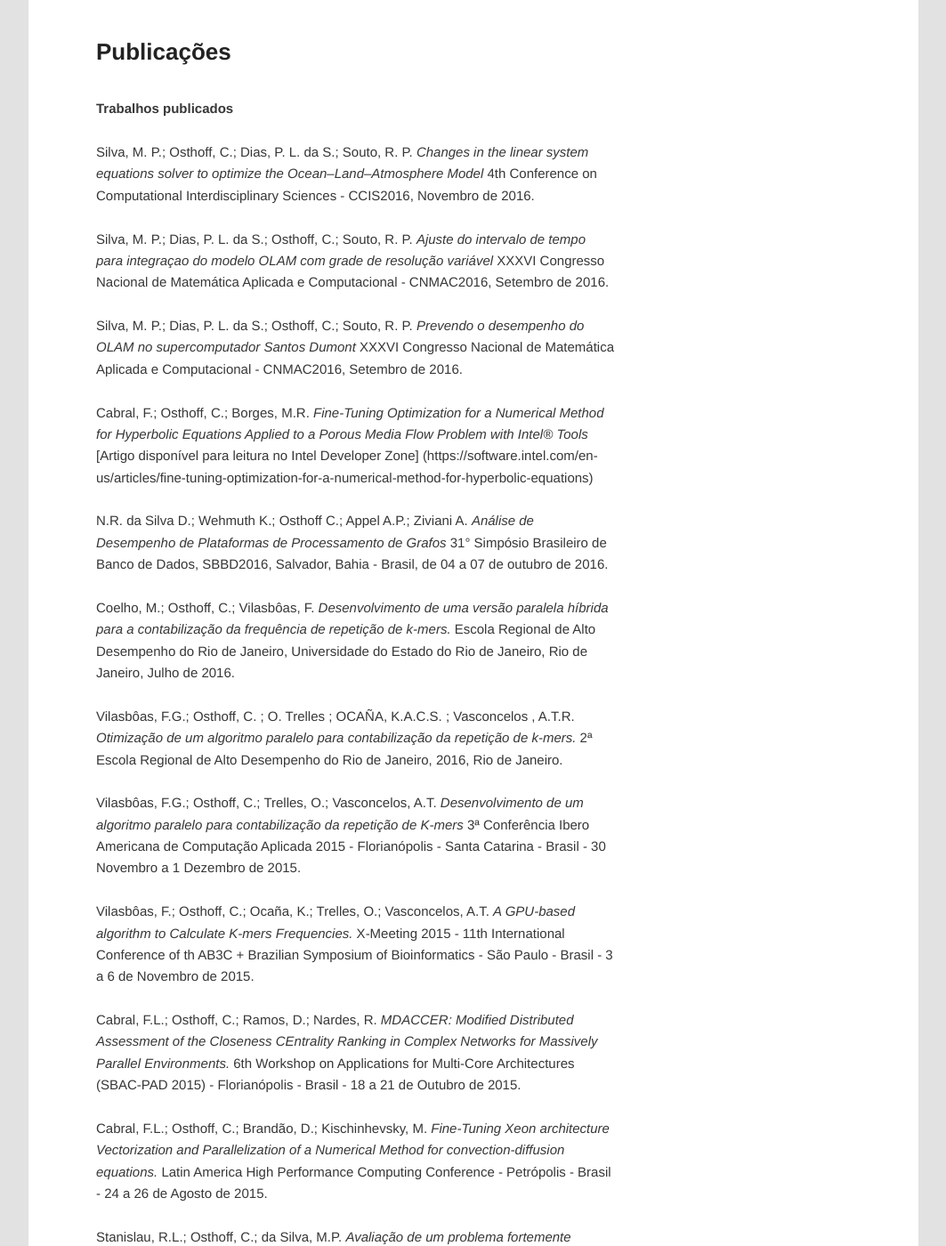
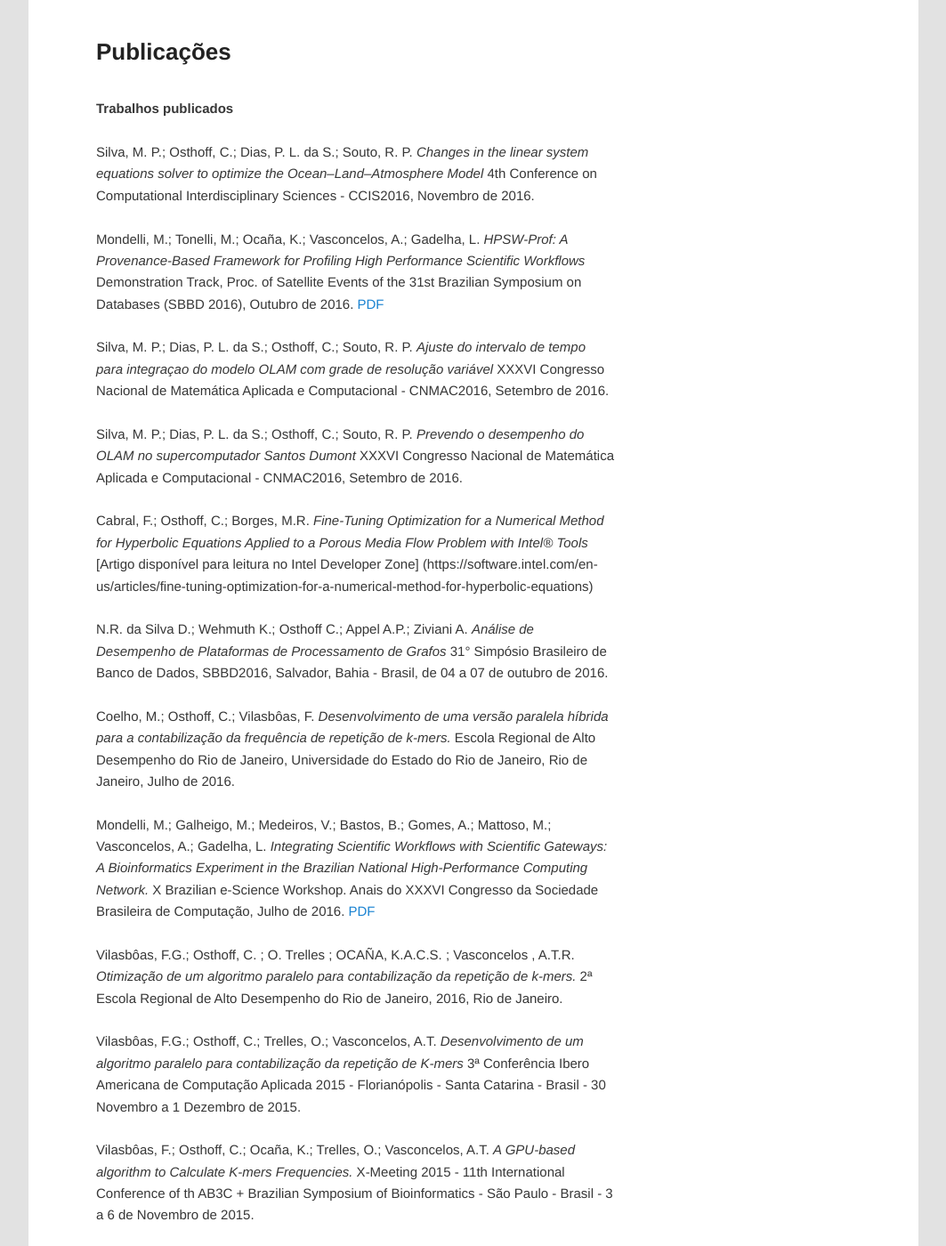
Before and after one commit to gmgall/site-cenapad, a Jekyll site: the page built from publicacoes/index.markdown, in a window 1280 px wide and 1400 px high, scrolled down 370 px. Shown: the whole window at 89% size, without its empty margins (108-1171 px from the left). Built offline with Jekyll 4.4.1, drawn with Linux system fonts in a browser that asks for light colours; Markdown is read by kramdown in place of the engine named in the settings; some of the changed text lies outside the part shown.

Commit message:
Adiciona publicações do Gadelha

```diff
--- a/publicacoes/index.markdown
+++ b/publicacoes/index.markdown
@@ -11,6 +11,11 @@ title: Publicações
 Silva, M. P.; Osthoff, C.; Dias, P. L. da S.; Souto, R. P.
 *Changes in the linear system equations solver to optimize the Ocean–Land–Atmosphere Model*
 4th Conference on Computational Interdisciplinary Sciences - CCIS2016, Novembro de 2016.
+
+Mondelli, M.; Tonelli, M.; Ocaña, K.; Vasconcelos, A.; Gadelha, L.
+*HPSW-Prof: A Provenance-Based Framework for Profiling High Performance Scientific Workflows*
+Demonstration Track, Proc. of Satellite Events of the 31st Brazilian Symposium on Databases (SBBD 2016), Outubro de 2016.
+[PDF](http://sbbd2016.fpc.ufba.br/sbbd2016/demos/PAPER2.pdf)
 
 Silva, M. P.; Dias, P. L. da S.; Osthoff, C.; Souto, R. P.
 *Ajuste do intervalo de tempo para integraçao do modelo OLAM com grade de resolução variável*
@@ -32,6 +37,11 @@ Coelho, M.; Osthoff, C.; Vilasbôas, F.
 *Desenvolvimento de uma versão paralela híbrida para a contabilização da frequência de repetição de k-mers.*
 Escola Regional de Alto Desempenho do Rio de Janeiro, Universidade do Estado do Rio de Janeiro, Rio de Janeiro, Julho de 2016.
 
+Mondelli, M.; Galheigo, M.; Medeiros, V.; Bastos, B.; Gomes, A.; Mattoso, M.; Vasconcelos, A.; Gadelha, L.
+*Integrating Scientific Workflows with Scientific Gateways: A Bioinformatics Experiment in the Brazilian National High-Performance Computing Network.*
+X Brazilian e-Science Workshop. Anais do XXXVI Congresso da Sociedade Brasileira de Computação, Julho de 2016.
+[PDF](http://www.lncc.br/~lgadelha/publications/scientific_workflows_and_gateways-bresci2016.pdf)
+
 Vilasbôas, F.G.; Osthoff, C. ; O. Trelles ; OCAÑA, K.A.C.S. ; Vasconcelos , A.T.R.
 *Otimização de um algoritmo paralelo para contabilização da repetição de k-mers.*
 2ª Escola Regional de Alto Desempenho do Rio de Janeiro, 2016, Rio de Janeiro.
@@ -43,6 +53,11 @@ Vilasbôas, F.G.; Osthoff, C.; Trelles, O.; Vasconcelos, A.T.
 Vilasbôas, F.; Osthoff, C.; Ocaña, K.; Trelles, O.; Vasconcelos, A.T.
 *A GPU-based algorithm to Calculate K-mers Frequencies.*
 X-Meeting 2015 - 11th International Conference of th AB3C + Brazilian Symposium of Bioinformatics - São Paulo - Brasil - 3 a 6 de Novembro de 2015.
+
+Mondelli, M. L.; Torreño, O.; Ocaña, K. A. C. S.; Mattoso, M.; Wilde, M.; Vasconcellos, A. T.; Trelles, O.; Gadelha, L. M. R.
+*SwiftGECKO: a provenance-enabled parallel comparative genomics workflow.*
+In Proceedings X-Meeting 2015, Universidade de São Paulo, São Paulo, Novembro de 2015.
+[PDF](http://www.lncc.br/~lgadelha/publications/swiftgecko_abstract.pdf)
 
 Cabral, F.L.; Osthoff, C.; Ramos, D.; Nardes, R.
 *MDACCER: Modified Distributed Assessment of the Closeness CEntrality Ranking in Complex Networks for Massively Parallel Environments.*
@@ -180,6 +195,11 @@ Melo, M.S.; Souto, R.P.
 *Estudo sobre paralelização de código da radiação implementada no modelo BRAMS.*
 Jornada de Iniciação Científica e Tecnológica, Laboratório Nacional de Computação Científica, Petrópolis, Janeiro de 2016.
 
+Mondelli, M. L.; Vilasbôas, F.; Ocaña, K.; Mattoso, M.; Vasconcelos, A. T.; Gadelha, L.
+*Provenance-based Profiling of Swift Parallel and Distributed Scientific Workflows.*
+In Proceedings X-Meeting 2015, Universidade de São Paulo, São Paulo, Novembro de 2015.
+[PDF](http://www.lncc.br/~lgadelha/publications/profiling_poster.pdf)
+
 Melo, M.S.; Souto, R.P.; Castro, I.F.M.
 *Comparação de desempenho de rotinas de multiplicação de matrizes em arquiteturas multi-core e many-core.*
 Jornada de Iniciação Científica e Tecnológica, Laboratório Nacional de Computação Científica, Petrópolis, Setembro de 2015.
```
